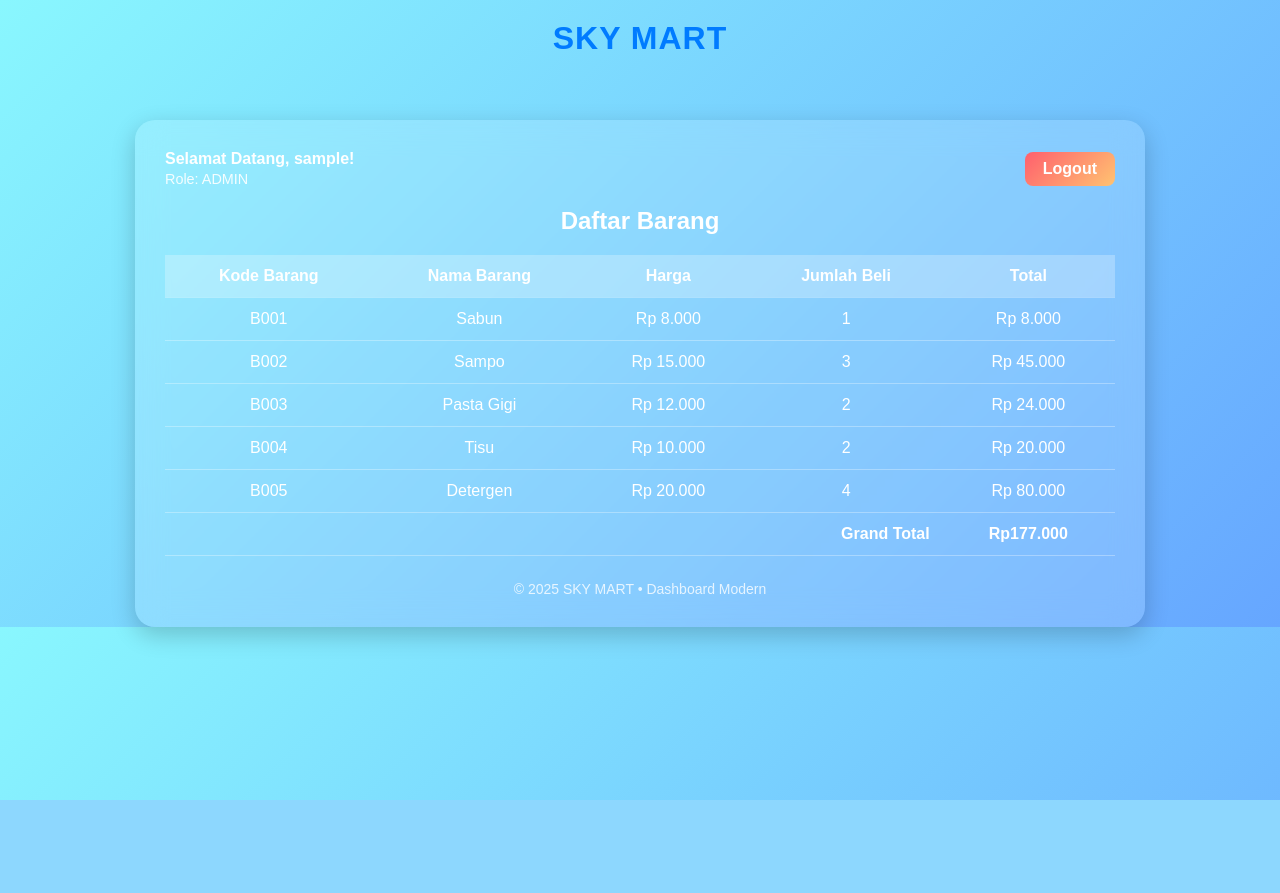
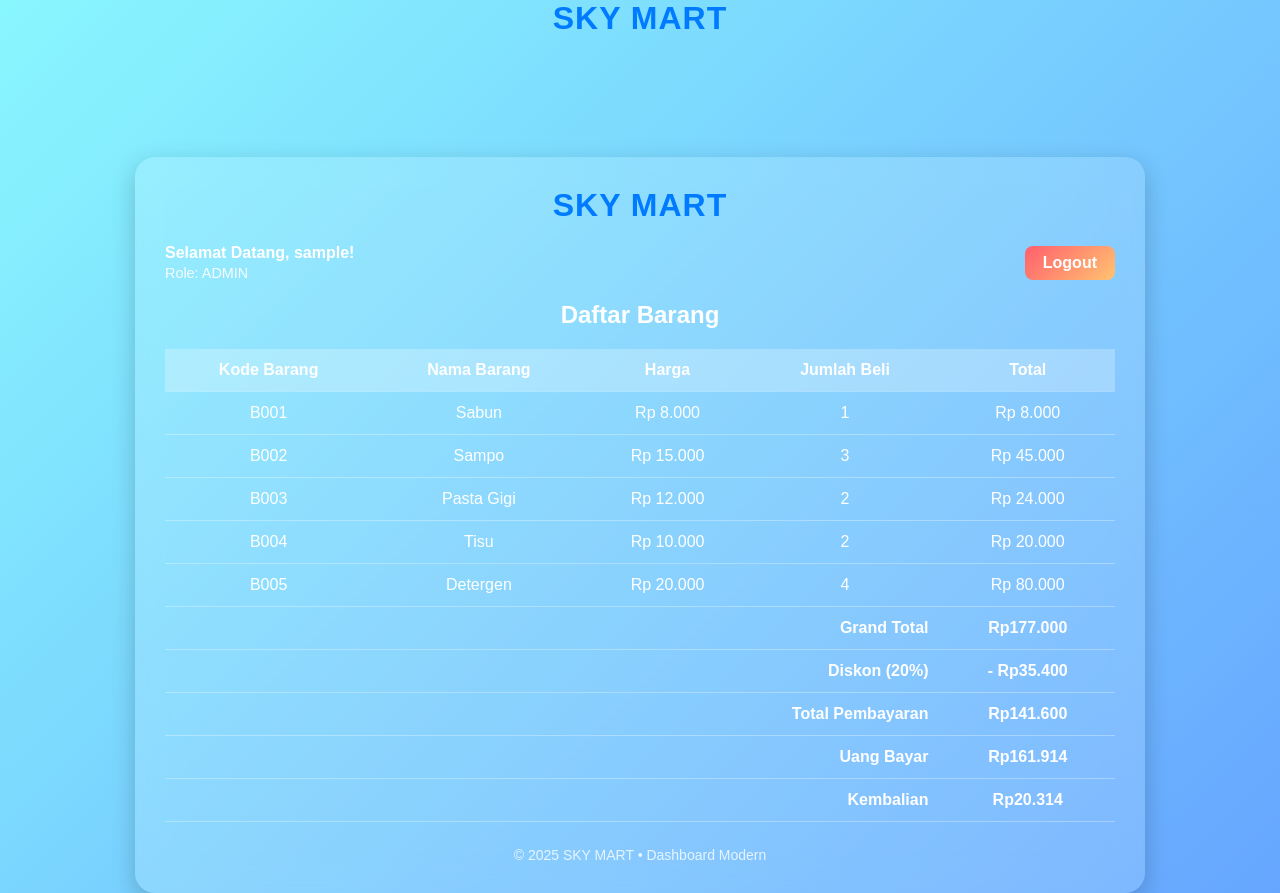
Before and after one commit to alayyasandyakala/skymart, a PHP site: page /dashboard.php in a window 1280 px wide. Before the commit the page ends 800 px from the top, so only its background shows below. Run offline with PHP 8.4, Linux system fonts and the light colour scheme; the visitor is signed in with stand-in values (Sample User, id 1).

Commit message:
Menambahkan diskon

```diff
--- a/dashboard.php
+++ b/dashboard.php
@@ -41,23 +41,18 @@ for ($i = 0; $i < count($nama_barang); $i++) {
 
     /* ==== LOGO DI TENGAH ATAS ==== */
   .logo-center {
-        position: fixed;
-        top: 20px;
-        left: 50%;
-        transform: translateX(-50%);
     font-size: 2em;
     font-weight: bold;
     color: #fff;
     letter-spacing: 1px;
     display: flex;
-        align-items: center;
-        gap: 8px;
-        z-index: 10;
+    justify-content: center;
+    margin-bottom: 20px;
 }
-
 .logo-center span {
     color: #007bff;
 }
+
 
     /* ==== DASHBOARD ==== */
     .dashboard {
@@ -155,7 +150,12 @@ for ($i = 0; $i < count($nama_barang); $i++) {
 <!-- Konten utama -->
 <div class="dashboard">
 
-    <!-- Bar atas daftar barang (sudah ditukar posisi) -->
+    <!-- Logo tengah di dalam dashboard -->
+    <div class="logo-center" style="position: static; transform: none; justify-content: center; margin-bottom: 20px;">
+        <span>SKY MART</span>
+    </div>
+
+    <!-- Bar atas daftar barang -->
     <div class="table-header">
         <div class="user-info">
             <h3>Selamat Datang, <?= htmlspecialchars($_SESSION['username']); ?>!</h3>
@@ -164,7 +164,6 @@ for ($i = 0; $i < count($nama_barang); $i++) {
 
         <a href="logout.php" class="logout-btn">Logout</a>
     </div>
-
     <h2>Daftar Barang</h2>
 
     <table>
@@ -191,6 +190,47 @@ for ($i = 0; $i < count($nama_barang); $i++) {
             <td colspan="4" style="text-align:right;font-weight:bold;">Grand Total</td>
             <td style="font-weight:bold;">Rp<?= number_format($grandtotal, 0, ',', '.'); ?></td>
         </tr>
+        <?php
+    // Hitung diskon
+    if ($grandtotal <= 50000) {
+        $diskon_persen = 5;
+    } elseif ($grandtotal <= 100000) {
+        $diskon_persen = 10;
+    } else {
+        $diskon_persen = 20;
+    }
+
+    $nilai_diskon = ($grandtotal * $diskon_persen) / 100;
+    $total_setelah_diskon = $grandtotal - $nilai_diskon;
+
+    // Simulasi uang bayar dan kembalian
+    $uang_bayar = $total_setelah_diskon + rand(10000, 50000); // pelanggan bayar lebih
+    $kembalian = $uang_bayar - $total_setelah_diskon;
+    ?>
+
+    <!-- Diskon -->
+    <tr>
+        <td colspan="4" style="text-align:right;font-weight:bold;">Diskon (<?= $diskon_persen ?>%)</td>
+        <td style="font-weight:bold;">- Rp<?= number_format($nilai_diskon, 0, ',', '.'); ?></td>
+    </tr>
+
+    <!-- Total Pembayaran -->
+    <tr>
+        <td colspan="4" style="text-align:right;font-weight:bold;">Total Pembayaran</td>
+        <td style="font-weight:bold;">Rp<?= number_format($total_setelah_diskon, 0, ',', '.'); ?></td>
+    </tr>
+
+    <!-- Uang Bayar -->
+    <tr>
+        <td colspan="4" style="text-align:right;font-weight:bold;">Uang Bayar</td>
+        <td style="font-weight:bold;">Rp<?= number_format($uang_bayar, 0, ',', '.'); ?></td>
+    </tr>
+
+    <!-- Kembalian -->
+    <tr>
+        <td colspan="4" style="text-align:right;font-weight:bold;">Kembalian</td>
+        <td style="font-weight:bold;">Rp<?= number_format($kembalian, 0, ',', '.'); ?></td>
+    </tr>
 </tbody>
     </table>
     <div class="footer">
```
Also changed, not shown: Screenshoot/diskon.png (added). Lines whose indentation alone changed are shown as unchanged.
